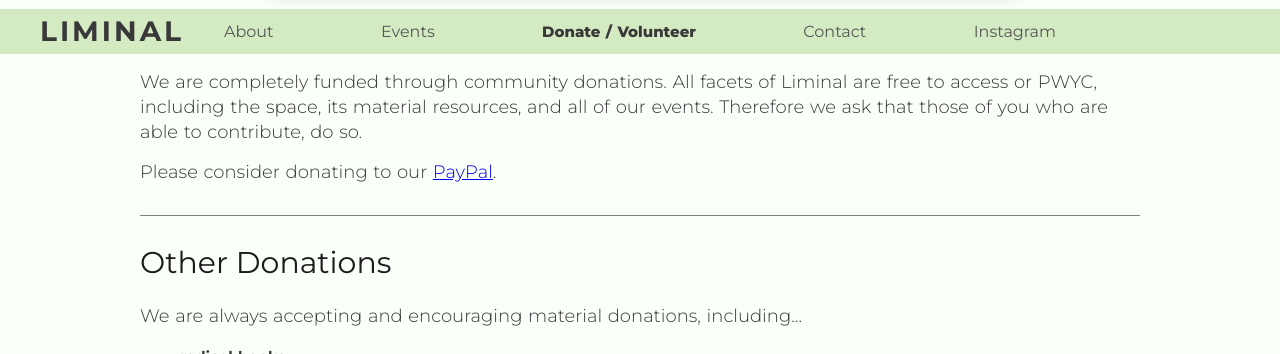
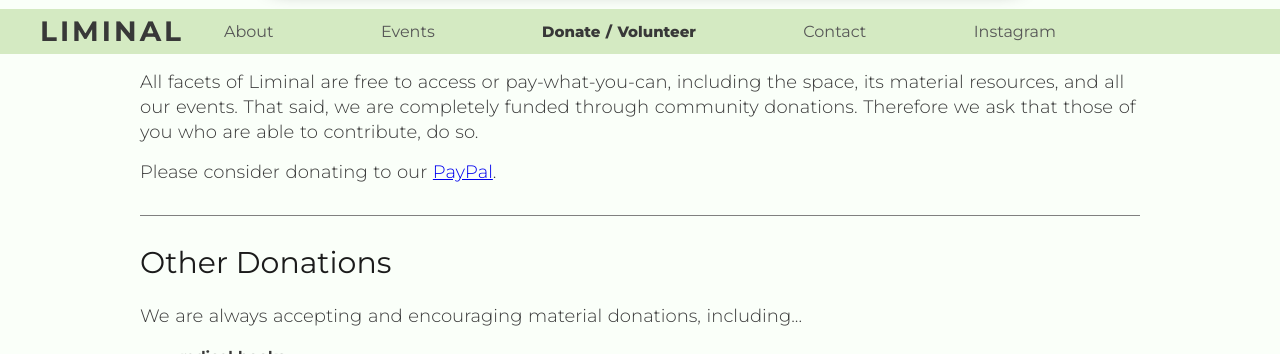
Before and after one commit to christopheralagna/liminal-website, a website built with Parcel: page donate.html in a window 1280 px wide. Shown: the part 746-1100 px from the top of the page. Built offline with nearby package versions, Linux system fonts and the light colour scheme.

Commit message:
edited the description under MONETARY DONATIONS

```diff
--- a/donate.html
+++ b/donate.html
@@ -49,7 +49,7 @@
       -->
       <div class="monetary-donations" id="monetary-donations">
         <h2>Monetary Donations</h2>
-        <p class="p-larger">We are completely funded through community donations. All facets of Liminal are free to access or PWYC, including the space, its material resources, and all of our events. Therefore we ask that those of you who are able to contribute, do so.</p>
+        <p class="p-larger">All facets of Liminal are free to access or pay-what-you-can, including the space, its material resources, and all our events. That said, we are completely funded through community donations. Therefore we ask that those of you who are able to contribute, do so.</p>
         <p class="p-larger">Please consider donating to our <a href="https://paypal.me/liminalflagstaff" target="_blank">PayPal</a>.</p>
       </div>
       <div class="material-donations">
```
